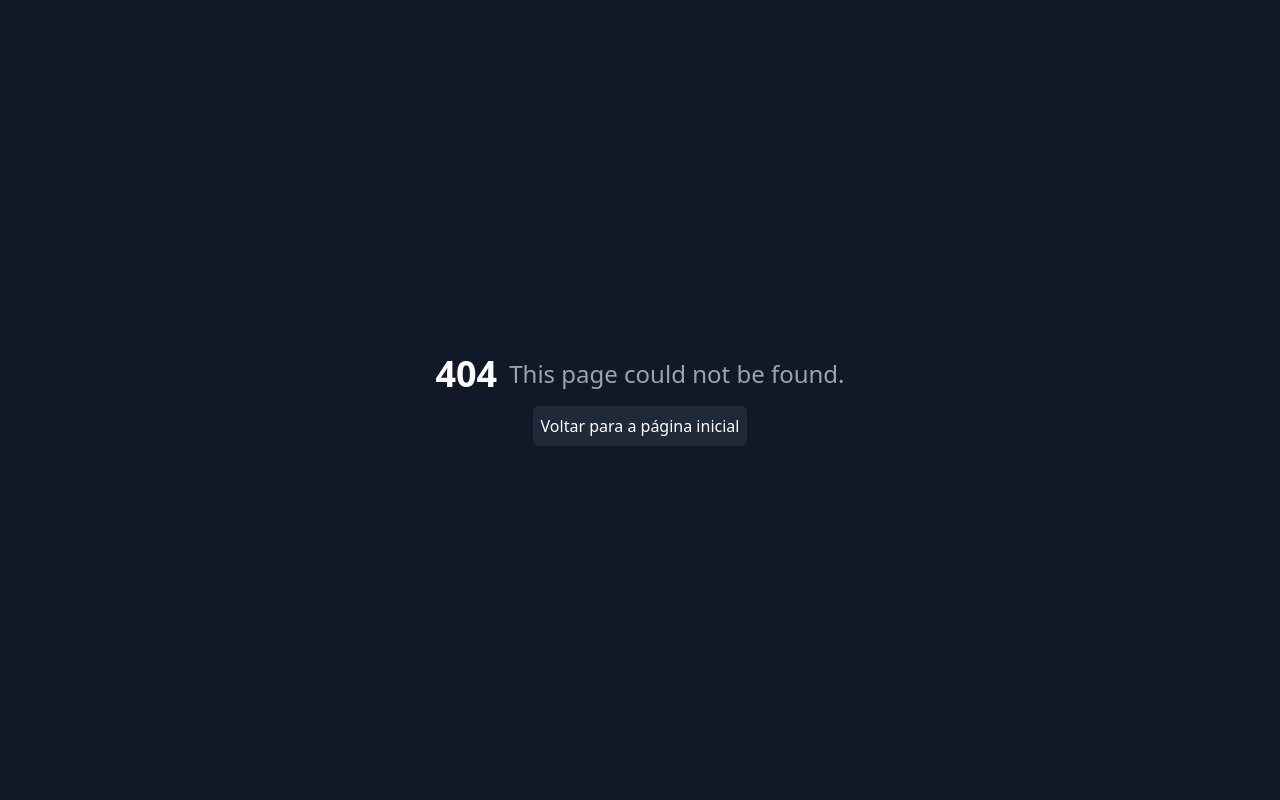
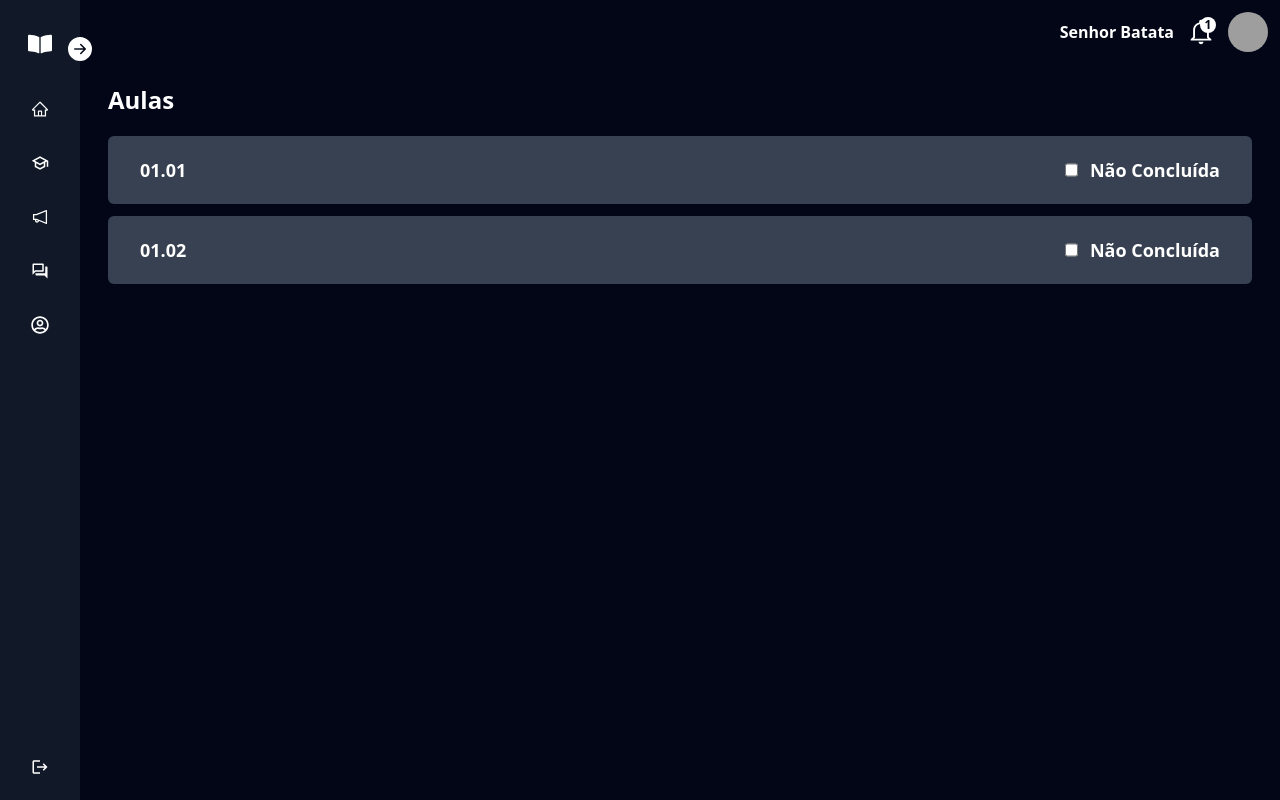
Before and after one commit to gabomoreira/learn-frontend, a React (Vite) app: page /courses/1/offers/1/lessons in a window 1280 px wide. Before the commit this address had no page. Built offline with nearby package versions, Linux system fonts and the light colour scheme; grey boxes are pictures that could not be loaded.

Commit message:
feat: add lessons page

```diff
--- /dev/null
+++ b/src/pages/private/Lessons/components/Item.tsx
@@ -0,0 +1,46 @@
+import { useState } from "react"
+
+interface Props {
+    isOpen: boolean
+    checked: boolean
+    title: string
+    description: string
+    idVideo: string
+    handleToggleExpansed: () => void
+}
+
+export const Item = ({isOpen, checked, title, description, idVideo, handleToggleExpansed}: Props) => {
+    const [completed, setCompleted] = useState<'uncompleted' | 'completed'>('uncompleted')
+
+    function handleCompletedLesson() {
+        setCompleted(oldValue => oldValue === 'uncompleted' ? 'completed' : 'uncompleted')
+    }
+
+  return (
+    <div className="flex flex-col p-2 sm:px-5 py-2 rounded-md cursor-pointer bg-gray-700">
+        <div
+            className="flex flex-row items-center justify-between p-3
+        ">
+            <div onClick={handleToggleExpansed}  className="flex-1">
+                <div className="flex-1 font-semibold text-white text-lg">{title}</div>
+            </div>
+
+            <div className="flex flex-row gap-3">
+                <input type="checkbox" value={completed} onChange={handleCompletedLesson} />
+                <div className="font-semibold text-white text-sm sm:text-lg">
+                    {completed === 'completed' ? 'Concluída' : 'Não Concluída'}
+                </div>
+            </div>
+        </div>
+
+        {isOpen && (
+            <div className="flex flex-col gap-3">
+                <div className="text-white p-2 rounded-md bg-gray-600">
+                    {description}
+                </div>
+                <iframe  width="560" height="315" className="w-full h-96" src={`https://www.youtube.com/embed/${idVideo}`} title="YouTube video player" allow="accelerometer; autoplay; clipboard-write; encrypted-media; gyroscope; picture-in-picture; web-share" allowFullScreen></iframe>
+            </div>
+        )}
+    </div>
+  )
+}
--- /dev/null
+++ b/src/pages/private/Lessons/index.tsx
@@ -0,0 +1,40 @@
+import { useState } from "react"
+import { Item } from "./components/Item"
+
+const items = [
+    {id: 'a', title: '01.01', checked: false, description: 'Aqui tem uma descriçao da ula vc bota aqui...', idVideo: 'idl9cwpw3AM'},
+    {id: 'b', title: '01.02', checked: false, description: 'Aqui tem uma descriçao da ula vc bota aqui...', idVideo: 'idl9cwpw3AM'},
+]
+
+export const Lessons = () => {
+    const [expansed, setExpansed] = useState('')
+
+
+    function handleToggleExpansed(id: string) {
+        if (id === expansed) {
+            setExpansed('')
+            return
+        }
+
+        setExpansed(id)
+    }
+
+  return (
+    <div className="flex flex-col gap-5 pb-10">
+        <div className="font-semibold text-white text-2xl">Aulas</div>
+
+        <div className="flex flex-col gap-3">
+            {items.map(i => (
+               <Item
+                    isOpen={i.id === expansed}
+                    title={i.title}
+                    description={i.description}
+                    idVideo={i.idVideo}
+                    checked={i.checked}
+                    handleToggleExpansed={() => handleToggleExpansed(i.id)}
+               />
+            ))}
+        </div>
+    </div>
+  )
+}
--- a/src/pages/private/Sections/index.tsx
+++ b/src/pages/private/Sections/index.tsx
@@ -1,3 +1,4 @@
+import { useNavigate } from "react-router-dom"
 
 const items = [
     {id: 'a', imgUri: 'https://images.vexels.com/media/users/3/146896/isolated/preview/778b39c1d92e0d5c9fcfc481e96a3710-cartoon-relampago.png', title: 'Seção 1: Introdução', description: 'Bem-vindo ao nosso curso introdutório de React! Neste curso, você aprenderá os conceitos básicos do React, uma das bibliotecas mais populares para construir interfaces de usuário em JavaScript. Não é necessário ter conhecimento prévio em React, mas é recomendável ter uma boa compreensão de HTML, CSS e JavaScript. Este curso é projetado para aqueles que desejam iniciar sua jornada de aprendizado em React e desenvolver habilidades essenciais para construir aplicativos modernos e dinâmicos. Então, vamos começar!'},
@@ -5,13 +6,19 @@ const items = [
 ]
 
 export const Sections = () => {
+    const navigate = useNavigate()
+
+    function handleGoLessons() {
+        navigate('lessons', {relative: 'route'})
+    }
+
   return (
     <div className='flex flex-col gap-5 pb-10'>
         <div className='font-semibold text-white text-2xl'>Seções</div>
 
         <div className='flex flex-col gap-3'>
             {items.map(i => (
-                <div className="flex p-3 gap-10 flex-col sm:flex-row w-full bg-gray-700 rounded-md hover:bg-gray-600 cursor-pointer">
+                <div onClick={handleGoLessons} className="flex p-3 gap-10 flex-col sm:flex-row w-full bg-gray-700 rounded-md hover:bg-gray-600 cursor-pointer">
                     <div className="flex flex-col items-center">
                         <div className="font-semibold text-white text-lg">{i.title}</div>
 
--- a/src/routes/privateRoutes..tsx
+++ b/src/routes/privateRoutes..tsx
@@ -1,5 +1,6 @@
 import { Courses } from "../pages/private/Courses";
 import { Home } from "../pages/private/Home";
+import { Lessons } from "../pages/private/Lessons";
 import { Notifications } from "../pages/private/Notifications";
 import { Offers } from "../pages/private/Offers";
 import { Profile } from "../pages/private/Profile";
@@ -24,6 +25,10 @@ export const privateRoutes = [
     element: <Sections />,
   },
   {
+    path: "/courses/:courseId/offers/:offerId/lessons",
+    element: <Lessons />,
+  },
+  {
     path: "notifications",
     element: <Notifications />,
   },
```
